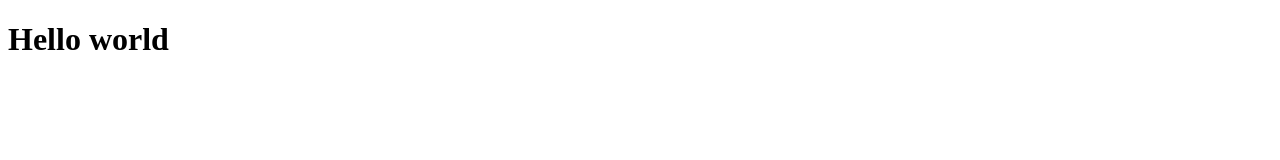
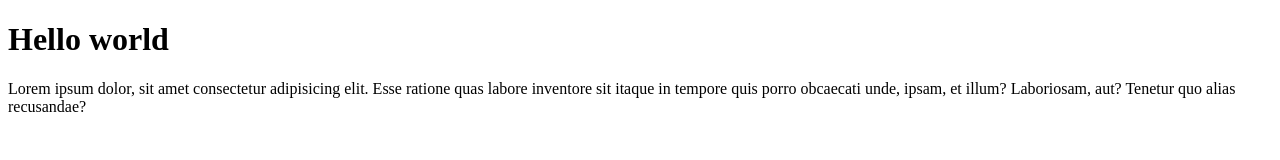
Before and after one commit to inmahendras/inm-git-test, a plain HTML site: page index.html in a window 1280 px wide. Drawn offline with Linux system fonts and the light colour scheme.

Commit message:
menambhakan paragraf

```diff
--- a/index.html
+++ b/index.html
@@ -7,5 +7,6 @@
 </head>
 <body>
     <h1>Hello world</h1>
+    <p>Lorem ipsum dolor, sit amet consectetur adipisicing elit. Esse ratione quas labore inventore sit itaque in tempore quis porro obcaecati unde, ipsam, et illum? Laboriosam, aut? Tenetur quo alias recusandae?</p>
 </body>
 </html>
```
